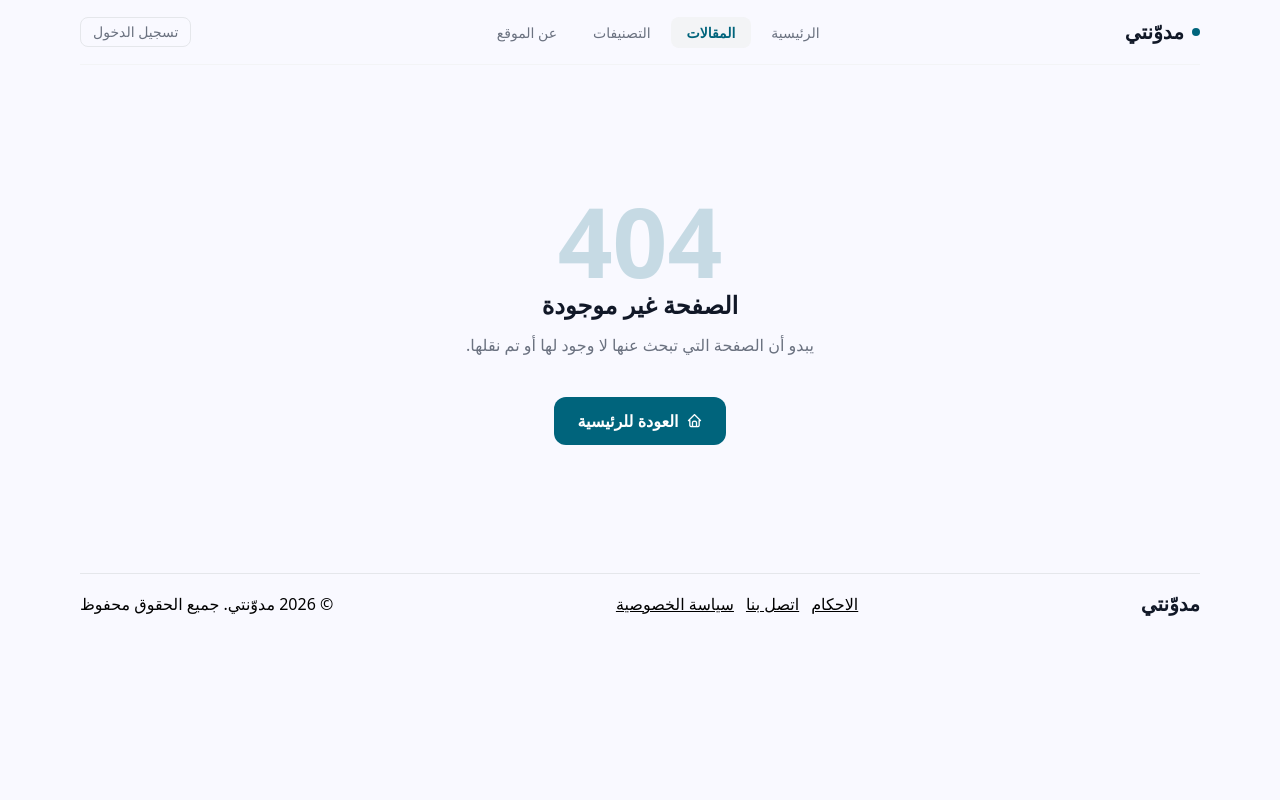
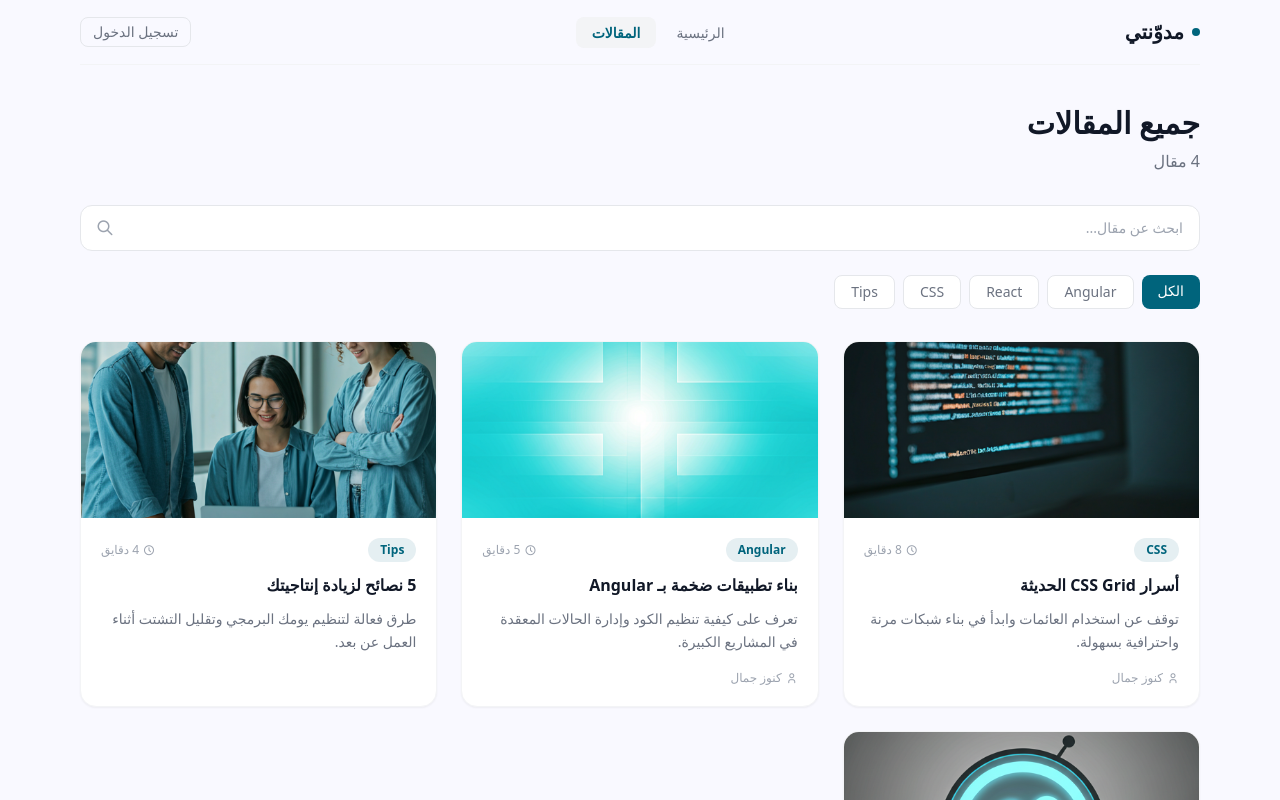
Before and after one commit to KONOZGAMAL/blog-app, an Angular app: page /articles in a window 1280 px wide. Shown: the top 800 px of the page. Built offline with nearby package versions, Linux system fonts and the light colour scheme.

Commit message:
Add articles component with routing and search functionality; update navbar and create associated styles

```diff
--- a/src/app/app.routes.ts
+++ b/src/app/app.routes.ts
@@ -1,5 +1,6 @@
 import { Routes } from '@angular/router';
 import { HomeComponent } from './pages/home/home.component';
+import { ArticlesComponent } from './pages/articles/articles.component';
 import { ArticleDetailComponent } from './pages/article-detail/article-detail.component';
 import { AddArticleComponent } from './pages/add-article/add-article.component';
 import { LoginComponent } from './pages/login/login.component';
@@ -10,6 +11,7 @@ import { authGuard } from './core/guards/auth.guard';
 
 export const routes: Routes = [
   { path: '', component: HomeComponent },
+  { path: 'articles', component: ArticlesComponent, title: 'جميع المقالات' },
   { path: 'article/:id', component: ArticleDetailComponent , title: 'تفاصيل المقال'},
   { path: 'edit/:id', component: EditArticleComponent , title: 'تعديل المقال' , canActivate: [authGuard]},
   { path: 'add', component: AddArticleComponent , title: 'إضافة مقال جديد' , canActivate: [authGuard]},
--- a/src/app/components/navbar/navbar.component.html
+++ b/src/app/components/navbar/navbar.component.html
@@ -25,7 +25,7 @@
           المقالات
         </a>
       </li>
-      <li>
+      <!-- <li>
         <a routerLink="/categories" routerLinkActive="!text-primary bg-gray-100 font-semibold"
           [routerLinkActiveOptions]="{ exact: true }"
           class="text-sm text-gray-500 px-4 cursor-pointer py-1.5 rounded-lg hover:bg-gray-100 hover:text-primary transition-all no-underline">
@@ -38,7 +38,7 @@
           class="text-sm text-gray-500 px-4 cursor-pointer py-1.5 rounded-lg hover:bg-gray-100 hover:text-primary transition-all no-underline">
           عن الموقع
         </a>
-      </li>
+      </li> -->
     </ul>
 
     <!-- أزرار Desktop + زرار Hamburger -->
@@ -89,7 +89,7 @@
         class="text-sm text-gray-600 px-4 py-3 rounded-lg hover:bg-gray-100 hover:text-primary transition-all no-underline">
         المقالات
       </a>
-      <a routerLink="/categories" routerLinkActive="!text-primary bg-gray-100 font-semibold"
+      <!-- <a routerLink="/categories" routerLinkActive="!text-primary bg-gray-100 font-semibold"
         (click)="closeMenu()"
         class="text-sm text-gray-600 px-4 py-3 rounded-lg hover:bg-gray-100 hover:text-primary transition-all no-underline">
         التصنيفات
@@ -98,7 +98,7 @@
         (click)="closeMenu()"
         class="text-sm text-gray-600 px-4 py-3 rounded-lg hover:bg-gray-100 hover:text-primary transition-all no-underline">
         عن الموقع
-      </a>
+      </a> -->
 
       <div class="border-t border-gray-100 mt-2 pt-3 flex flex-col gap-2 px-1">
         @if (authService.isLoggedIn()) {
--- /dev/null
+++ b/src/app/pages/articles/articles.component.html
@@ -0,0 +1,82 @@
+<div class="py-10">
+
+  <!-- Header -->
+  <div class="mb-8">
+    <h1 class="text-3xl font-bold text-gray-900 mb-2">جميع المقالات</h1>
+    <p class="text-gray-500">{{ filteredArticles.length }} مقال</p>
+  </div>
+
+  <div class="relative mb-6">
+    <i class="ti ti-search absolute top-1/2 -translate-y-1/2 end-4 text-gray-400 text-lg"></i>
+    <input
+      type="text"
+      [(ngModel)]="searchQuery"
+      placeholder="ابحث عن مقال..."
+      class="w-full bg-white border border-gray-200 rounded-xl py-3 px-4 pe-10 text-sm focus:outline-none focus:ring-2 focus:ring-primary"
+    />
+  </div>
+
+  <!-- Category Filter -->
+  <ul class="flex flex-wrap gap-2 mb-8 list-none p-0 m-0">
+    @for (cat of categories; track cat) {
+      <li
+        (click)="activeCategory = cat"
+        [ngClass]="{
+          'bg-primary text-white': activeCategory === cat,
+          'bg-white text-gray-500 border border-gray-200': activeCategory !== cat
+        }"
+        class="cursor-pointer px-4 py-1.5 rounded-lg text-sm font-medium hover:bg-primary hover:text-white transition-all"
+      >
+        {{ cat === 'all' ? 'الكل' : cat }}
+      </li>
+    }
+  </ul>
+
+  @if (filteredArticles.length > 0) {
+    <div class="grid grid-cols-1 sm:grid-cols-2 lg:grid-cols-3 gap-6">
+      @for (article of filteredArticles; track article.id) {
+        <div
+          (click)="openArticle(article.id)"
+          class="bg-white rounded-2xl overflow-hidden cursor-pointer hover:scale-[1.02] transition-transform duration-300 ease-out shadow-sm border border-gray-100"
+        >
+          <img
+            [src]="article.imageUrl"
+            [alt]="article.title"
+            class="w-full h-44 object-cover"
+          />
+          <div class="p-5 flex flex-col gap-3">
+            <div class="flex items-center justify-between">
+              <span class="text-xs font-semibold text-primary bg-primary/10 px-3 py-1 rounded-full">
+                {{ article.category }}
+              </span>
+              <span class="text-xs text-gray-400 flex items-center gap-1">
+                <i class="ti ti-clock"></i>
+                {{ article.readTime }}
+              </span>
+            </div>
+            <h3 class="font-bold text-gray-900 text-base leading-snug">{{ article.title }}</h3>
+            <p class="text-gray-500 text-sm leading-relaxed">{{ truncate(article.description) }}</p>
+            @if (article.author) {
+              <p class="text-xs text-gray-400 flex items-center gap-1 mt-1">
+                <i class="ti ti-user"></i>
+                {{ article.author }}
+              </p>
+            }
+          </div>
+        </div>
+      }
+    </div>
+  } @else {
+    <div class="flex flex-col items-center justify-center py-24 text-gray-400">
+      <i class="ti ti-search-off text-5xl mb-4"></i>
+      <p class="text-lg">لا توجد مقالات تطابق بحثك</p>
+      <button
+        (click)="searchQuery = ''; activeCategory = 'all'"
+        class="mt-4 text-primary hover:underline text-sm"
+      >
+        مسح الفلتر
+      </button>
+    </div>
+  }
+
+</div>
--- /dev/null
+++ b/src/app/pages/articles/articles.component.ts
@@ -0,0 +1,49 @@
+import { Component, inject, OnInit } from '@angular/core';
+import { Router } from '@angular/router';
+import { FormsModule } from '@angular/forms';
+import { NgClass } from '@angular/common';
+import { ArticleService, IArticle } from '../../core/services/article.service';
+
+@Component({
+  selector: 'app-articles',
+  standalone: true,
+  imports: [FormsModule, NgClass],
+  templateUrl: './articles.component.html',
+  styleUrl: './articles.component.css',
+})
+export class ArticlesComponent implements OnInit {
+  private articleService = inject(ArticleService);
+  private router = inject(Router);
+
+  allArticles: IArticle[] = [];
+  searchQuery: string = '';
+  activeCategory: string = 'all';
+  categories: string[] = ['all', 'Angular', 'React', 'CSS', 'Tips'];
+
+  ngOnInit() {
+    this.allArticles = this.articleService.getAll();
+  }
+
+  get filteredArticles(): IArticle[] {
+    return this.allArticles.filter((article) => {
+      const matchesCategory =
+        this.activeCategory === 'all' ||
+        article.category.toLowerCase() === this.activeCategory.toLowerCase();
+
+      const matchesSearch =
+        this.searchQuery.trim() === '' ||
+        article.title.toLowerCase().includes(this.searchQuery.toLowerCase()) ||
+        article.description.toLowerCase().includes(this.searchQuery.toLowerCase());
+
+      return matchesCategory && matchesSearch;
+    });
+  }
+
+  openArticle(id: number) {
+    this.router.navigate(['/article', id]);
+  }
+
+  truncate(text: string, limit: number = 90): string {
+    return text.length <= limit ? text : text.slice(0, limit) + '...';
+  }
+}
```
Also changed, not shown: src/app/pages/articles/articles.component.css (added).
